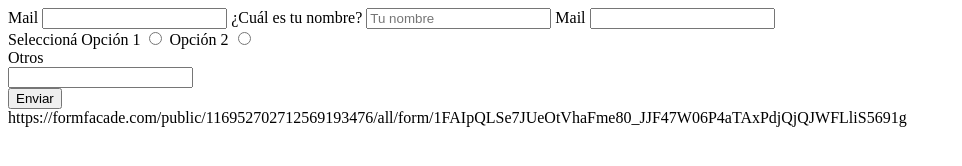
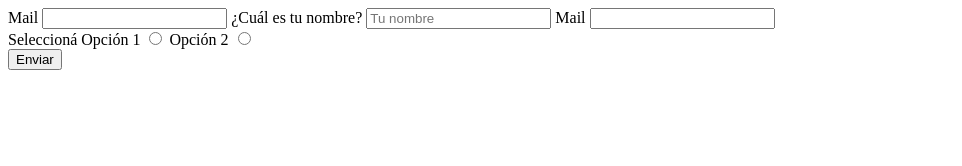
Before and after one commit to matiasrsolis/FormularioPersonalizado, a plain HTML site: page docs/index.html in a window 1280 px wide. Shown: the whole page, without its empty margins (0-962 px from the left). Drawn offline with Linux system fonts and the light colour scheme.

Commit message:
dos opciones

```diff
--- a/docs/index.html
+++ b/docs/index.html
@@ -39,12 +39,12 @@
                     <input type="radio" id="opcion2" name="entry.630756075" value="Opción 2">
                 </label>
 
-                <div>
+                <!--<div>
                     <label for="otros">Otros</label>
                     <div>
                         <input type="text" name="entry.630756075.other_option_response" value>
                     </div>
-                </div>
+                </div>-->
             </div>
 
             <button type="submit">Enviar</button>
@@ -58,7 +58,3 @@
     </main>
 </body>
 </html>
-
-
-
-https://formfacade.com/public/116952702712569193476/all/form/1FAIpQLSe7JUeOtVhaFme80_JJF47W06P4aTAxPdjQjQJWFLliS5691g
```
Also changed, not shown: index.html (+2 -6 lines).
